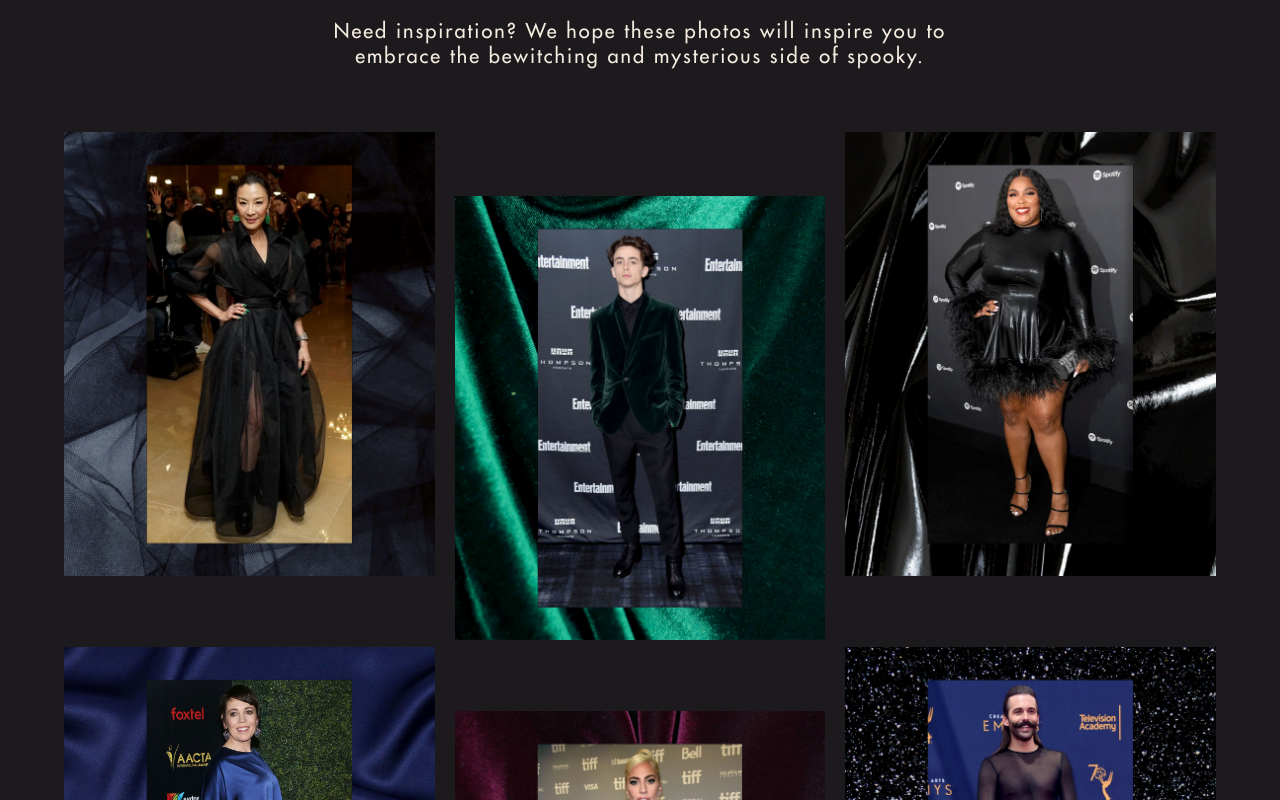
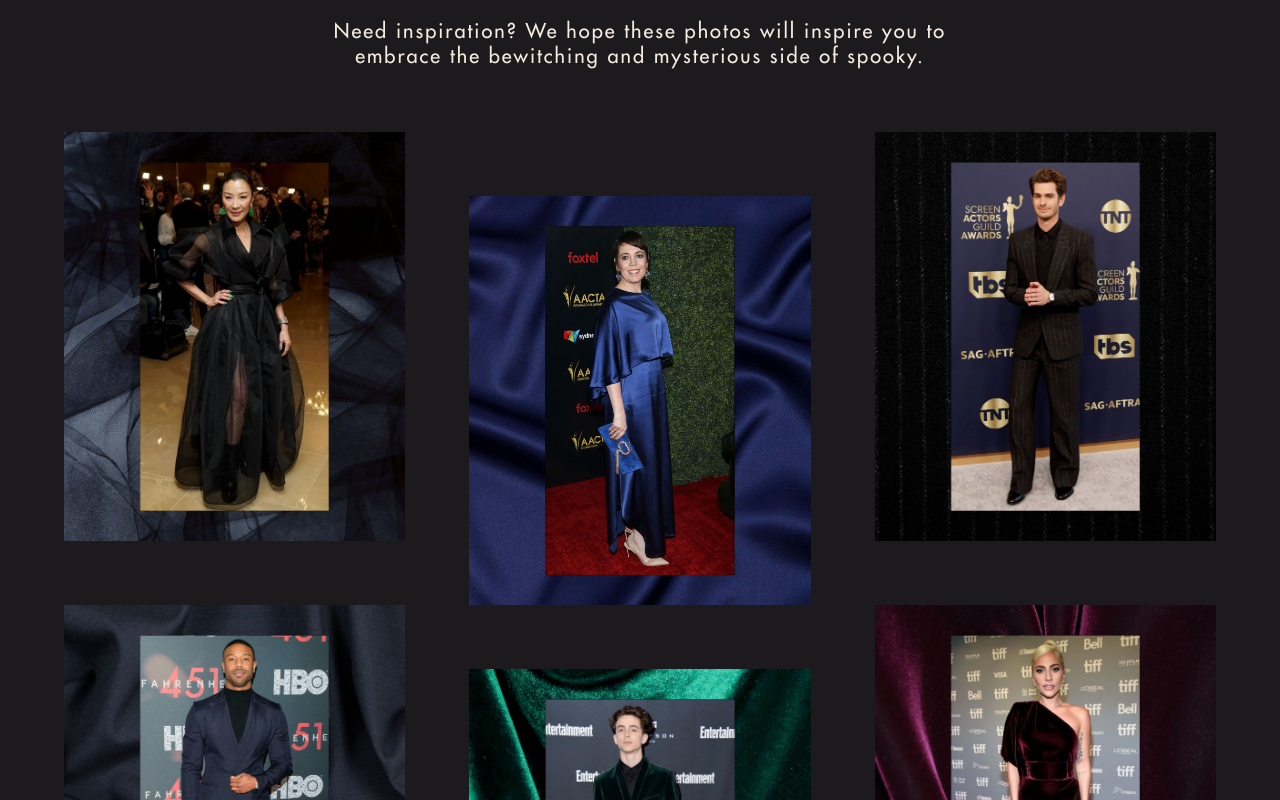
Before and after one commit to juanprado/espooky, a Next.js app: page / in a window 1280 px wide. Shown: the part 2200-3000 px from the top of the page. Built offline with nearby package versions, Linux system fonts and the light colour scheme.

Commit message:
finally getting it to work

```diff
--- a/app/components/AttireGallery/attire-gallery.module.scss
+++ b/app/components/AttireGallery/attire-gallery.module.scss
@@ -39,31 +39,53 @@
 }
 
 .list {
+  align-items: center;
+  display: flex;
+  flex-direction: column;
+  gap: var(--horizontal-padding);
   list-style-type: none;
   margin: 0;
   padding: 0;
+  width: 100%;
 
   @include min-width(medium) {
-    column-count: 2;
+    display: grid;
+    grid-template-columns: repeat(2, 1fr);
+    max-width: calc(400px * 2 + var(--horizontal-padding));
   }
 
   @include min-width(large) {
-    column-count: 3;
+    grid-template-columns: repeat(3, 1fr);
+    max-width: calc(400px * 3 + calc(var(--horizontal-padding) * 2));
   }
 }
 
 .item {
-  margin-bottom: var(--horizontal-padding);
+  background: white;
+  display: block;
+  max-width: 400px;
+  width: 100%;
+  position: relative;
+
+  &:before {
+    content: "";
+    display: block;
+    width: 0;
+    height: 0;
+    padding-bottom: calc(1798 / 1500 * 100%);
+  }
 
   @include min-width(large) {
-    &:nth-child(5) {
-      padding-top: var(--horizontal-padding);
+    &:nth-child(3n + 2) {
+      top: var(--horizontal-padding);
     }
   }
 }
 
 .image {
-  height: auto;
-  max-width: 400px;
+  position: absolute;
+  top: 0;
   width: 100%;
+  height: 100%;
+  right: 0;
 }
```
